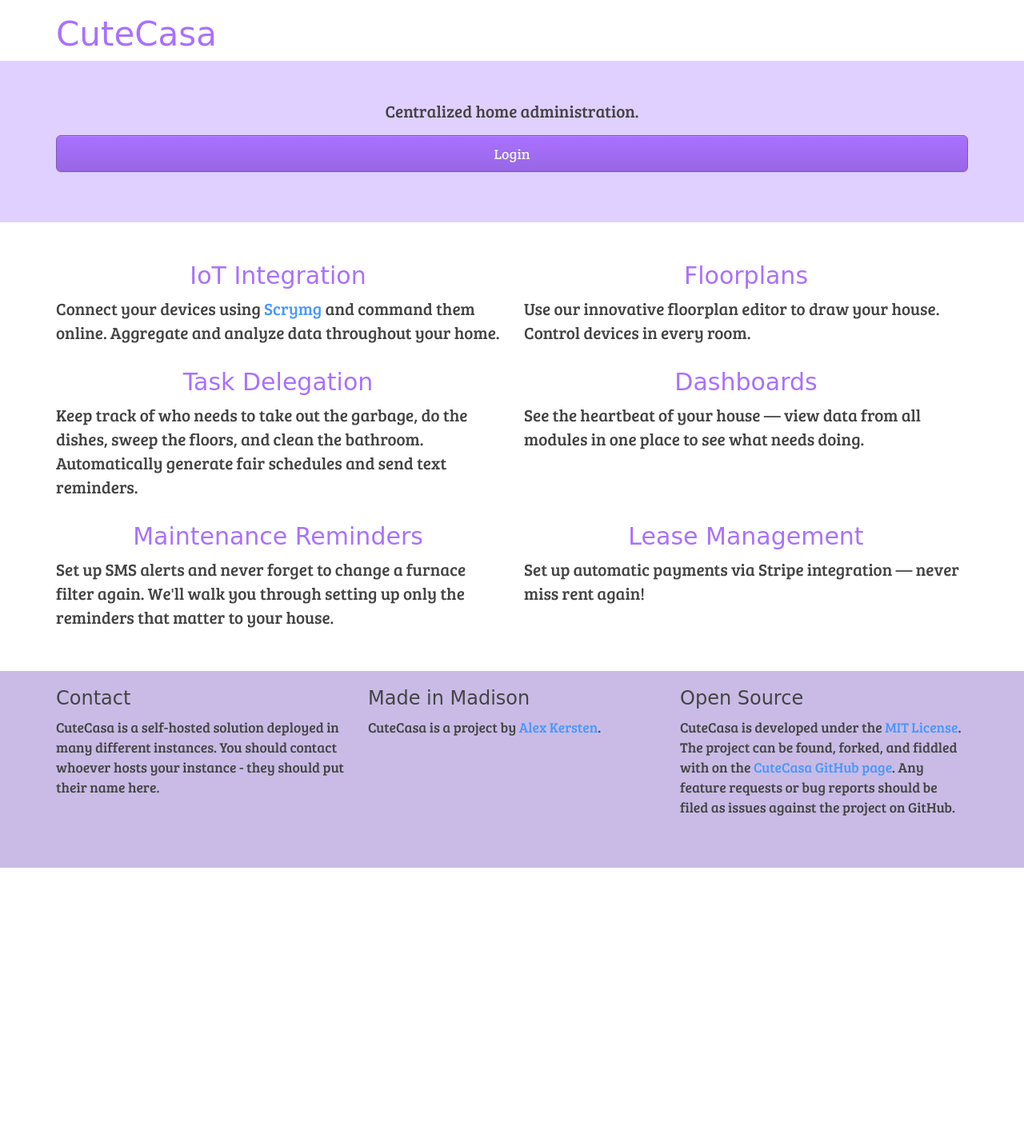
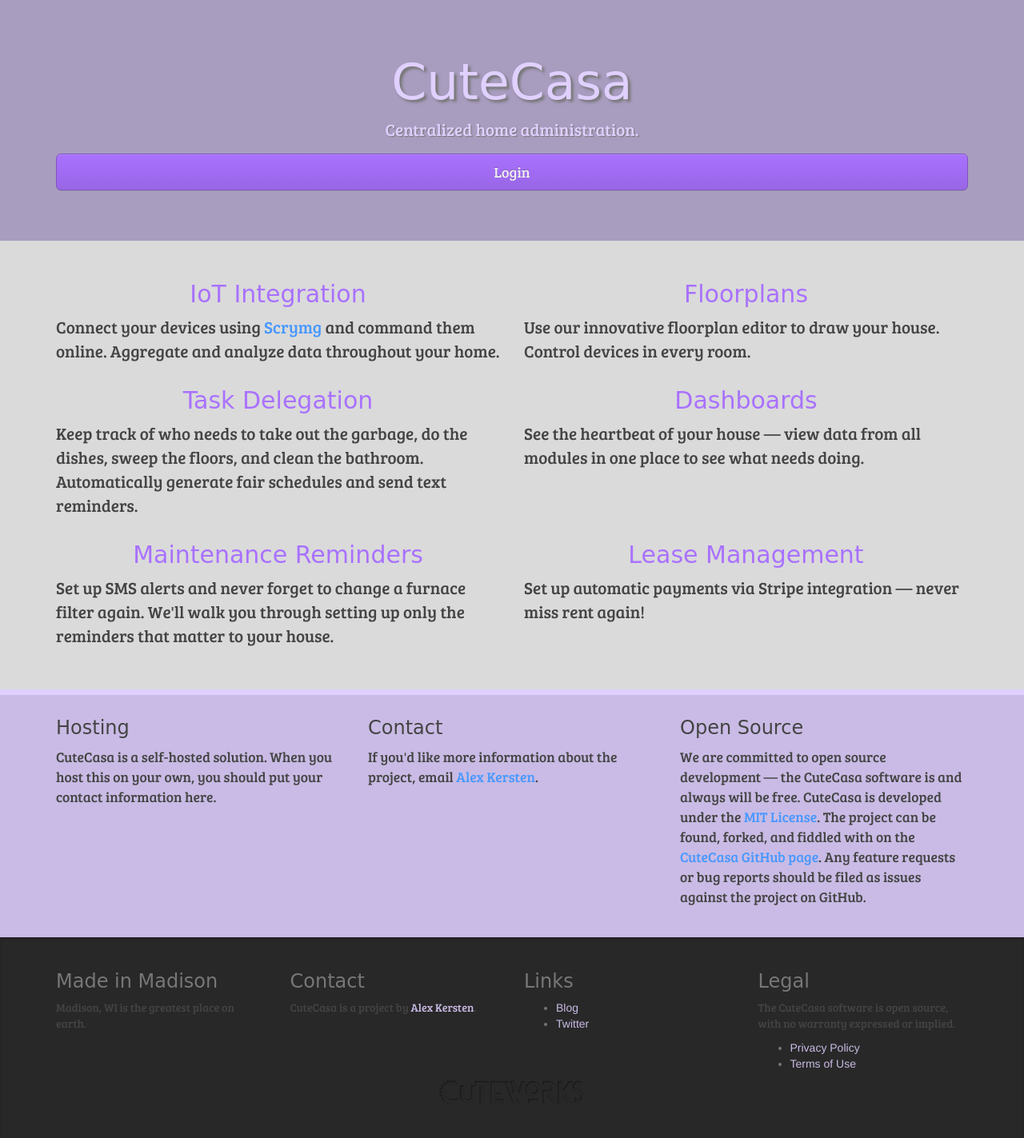
Before and after one commit to akersten/cute-casa, a Python web app: template templates/splash.html in a window 1280 px wide. Shown: the whole page at 80% size. Before the commit the page ends 1085 px from the top, so only its background shows below. Run offline with Jinja, Linux system fonts and the light colour scheme; the template is opened without the code that fills it, so the values that code supplies are empty; some web fonts are replaced.

Commit message:
halfway through redoing splash page

```diff
--- a/static/css/cutecasa.css
+++ b/static/css/cutecasa.css
@@ -1,13 +1,15 @@
 @import url(http://fonts.googleapis.com/css?family=Lily+Script+One|Bree+Serif);
 
-a {
-    outline: none !important;
-}
+/******************************************************************************
+ * Variables and color scheme                                                 *
+ ******************************************************************************/
 
-/**
- * Color scheme and variables.
- **/
 :root {
+    --backgroundLight: #EEEEEE;
+    --backgroundLightDim: #DADADA;
+    --backgroundDark: #333333;
+    --backgroundDarkDim: #282828;
+
     /* These should be in order of decreasing brightness. */
     --color1: #A971FF;
     --color2: #9866E5;
@@ -28,42 +30,13 @@ a {
     --highlight3: #FF3207;
 
     --white: #EEE;
+    --gray: #777;
     --black: #444;
 }
 
-/**
- * Bootstrap style overrides.
- **/
-.jumbotron {
-    background-color: var(--dim1);
-}
-
-/**
- * Make the footer look like a footer.
- **/
-.footer {
-    margin-top: 3em;
-    margin-bottom: 0em;
-    background-color: var(--dim2);
-}
-
-/**
- * Tone down the top spacing on the footer...
- **/
-.jumbotron.footer {
-    padding-top: 1.5em;
-}
-
-.footer p {
-    font-size: 1.25em;
-}
-
-
-.jumbotron h1, .jumbotron h2, .jumbotron h3, .jumbotron h4, .jumbotron h5, .jumbotron h6 {
-    color: var(--black);
-    margin-top: 0em;
-}
-
+/******************************************************************************
+ * Bootstrap overrides                                                        *
+ ******************************************************************************/
 
 .btn-primary {
     background: linear-gradient(var(--color1), var(--color2));
@@ -79,9 +52,17 @@ a {
         background: linear-gradient(var(--color1), var(--color2));
     }
 
-/**
- * Custom styles.
- **/
+/******************************************************************************
+ * Customized elements                                                        *
+ ******************************************************************************/
+
+body {
+    background-color: var(--backgroundLightDim);
+}
+
+a {
+    outline: none !important;
+}
 
     a, a:visited {
         color: var(--accent2);
@@ -109,3 +90,7 @@ p {
     font-size: 1.5em;
     color: var(--black);
 }
+
+/******************************************************************************
+ * Specific styling                                                           *
+ ******************************************************************************/
--- /dev/null
+++ b/static/css/splash.css
@@ -0,0 +1,91 @@
+/******************************************************************************
+ * Splash page specific styles. These can also be used generally on static    *
+ * pages.                                                                     *
+ ******************************************************************************/
+
+/******************************************************************************
+ * Specific styling                                                           *
+ ******************************************************************************/
+
+div.splashBanner {
+    background-color: var(--dim3);
+}
+
+div.splashBanner h1 {
+    color: var(--dim1);
+    text-shadow: 0.05em 0.05em 0.05em var(--gray);
+}
+
+div.splashBanner .subtitle {
+    color: var(--dim1);
+    text-shadow: 0.05em 0.05em 0.05em var(--gray);
+}
+
+/**
+ * Light footer that appears on the splash page.
+ **/
+div.footerLight {
+    padding-top: 2em;
+    padding-bottom: 2em;
+    margin-top: 3em;
+    margin-bottom: 0em;
+    background-color: var(--dim2);
+    border-top: 0.5em solid var(--dim1);
+}
+
+    div.footerLight h1,
+    div.footerLight h2,
+    div.footerLight h3,
+    div.footerLight h4,
+    div.footerLight h5,
+    div.footerLight h6 {
+        color: var(--black);
+        margin-top: 0;
+    }
+
+
+    div.footerLight p {
+        font-size: 1.25em;
+    }
+
+/**
+ * Dark footer that appears below the light footer.
+ **/
+div.footerDark {
+    width: 100%;
+    color: var(--gray);
+    background-color: var(--backgroundDarkDim);
+    box-shadow: inset 0 3px 3px #222;
+    padding-top: 3em;
+    padding-bottom: 3em;
+}
+
+    div.footerDark h1,
+    div.footerDark h2,
+    div.footerDark h3,
+    div.footerDark h4,
+    div.footerDark h5,
+    div.footerDark h6 {
+        color: var(--gray);
+        margin-top: 0;
+    }
+
+
+    div.footerDark p {
+        font-size: 1em;
+    }
+
+    div.footerDark a, div.footerDark a:visited {
+        color: var(--dim2);
+    }
+
+        div.footerDark a:hover {
+            color: var(--dim1);
+        }
+
+/**
+ * cuteworks logo styling
+ */
+img.cuteworks-logo {
+    width: 13em;
+}
--- a/templates/head.html
+++ b/templates/head.html
@@ -13,6 +13,7 @@
     <!-- User styles -->
     <link rel="stylesheet" href="{{ url_for('static', filename='css/cutecasa.css') }}">
     <link rel="stylesheet" href="{{ url_for('static', filename='css/floorplan.css') }}">
+    <link rel="stylesheet" href="{{ url_for('static', filename='css/splash.css') }}">
 
     <!-- jQuery -->
     <script type="text/javascript" src="{{ url_for('static', filename='js/jquery-2.1.3.min.js') }}"></script>
@@ -25,5 +26,8 @@
 <body>
 {% block body %}
 {% endblock %}
+
+{% block footer %}
+{% endblock %}
 </body>
 </html>
--- a/templates/splash.html
+++ b/templates/splash.html
@@ -2,19 +2,13 @@
 {% block body %}
 
 
-<div class="container">
-    <div class="row">
-        <div class="col-md-12">
-            <h1>CuteCasa</h1>
-        </div>
-    </div>
-</div>
 
-<div class="jumbotron">
+<div class="jumbotron splashBanner">
     <div class="container">
         <div class="row">
+            <h1 class="text-center">CuteCasa</h1>
             <div class="col-md-12">
-                <p class="text-center">
+                <p class="text-center subtitle">
                     Centralized home administration.
                 </p>
             </div>
@@ -92,26 +86,28 @@
 
 </div>
 
-<div class="jumbotron footer">
+<div class="footerLight">
     <div class="container">
         <div class="row">
             <div class="col-sm-4">
-                <h3>Contact</h3>
+                <h3>Hosting</h3>
                 <p>
-                    CuteCasa is a self-hosted solution deployed in many different instances.
-                    You should contact whoever hosts your instance - they should put their name here.
+                    CuteCasa is a self-hosted solution. When you host this on your own, you should put your contact
+                    information here.
                 </p>
             </div>
             <div class="col-sm-4">
-                <h3>Made in Madison</h3>
+                <h3>Contact</h3>
                 <p>
-                    CuteCasa is a project by <a href="http://kersten.email">Alex Kersten</a>.
+                    If you'd like more information about the project, email
+                    <a href="http://kersten.email">Alex Kersten</a>.
                 </p>
             </div>
-
             <div class="col-sm-4">
                 <h3>Open Source</h3>
                 <p>
+                    We are committed to open source development &mdash; the CuteCasa software is and always will be
+                    free.
                     CuteCasa is developed under the <a href="http://opensource.org/licenses/MIT">MIT License</a>.
                     The project can be found, forked, and fiddled with on the <a href="https://github.com/akersten/cute-casa">CuteCasa GitHub page</a>.
                     Any feature requests or bug reports should be filed as issues against the project on GitHub.
@@ -123,3 +119,7 @@
 </div>
 
 {% endblock %}
+
+{% block footer %}
+    {% include "splashfooter.html" %}
+{% endblock %}
--- /dev/null
+++ b/templates/splashfooter.html
@@ -0,0 +1,48 @@
+<div class="footerDark">
+    <div class="container">
+        <div class="row">
+            <div class="col-sm-3">
+                <h3>Made in Madison</h3>
+
+                <p>
+                    Madison, WI is the greatest place on earth.
+                </p>
+            </div>
+
+            <div class="col-sm-3">
+                <h3>Contact</h3>
+
+                <p>
+                    CuteCasa is a project by <a href="http://kersten.email">Alex Kersten</a>.
+                </p>
+            </div>
+
+            <div class="col-sm-3">
+                <h3>Links</h3>
+                <ul>
+                    <li><a href="http://alex.ink">Blog</a></li>
+                    <li><a href="https://twitter.com/amkersten">Twitter</a></li>
+                </ul>
+            </div>
+
+            <div class="col-sm-3">
+                <h3>Legal</h3>
+
+                <p>The CuteCasa software is open source, with no warranty expressed or implied.</p>
+                <ul>
+                    <li><a href="#">Privacy Policy</a></li>
+                    <li><a href="#">Terms of Use</a></li>
+                </ul>
+            </div>
+        </div>
+
+        <div class="row">
+            <div class="col-md-12 text-center">
+                <a href="http://cute.works">
+                    <img src="{{ url_for('static', filename='img/cuteworks-emboss.png') }}"
+                         alt="cuteworks" class="cuteworks-logo"/>
+                </a>
+            </div>
+        </div>
+    </div>
+</div>
```
Lines whose indentation alone changed are shown as unchanged.
